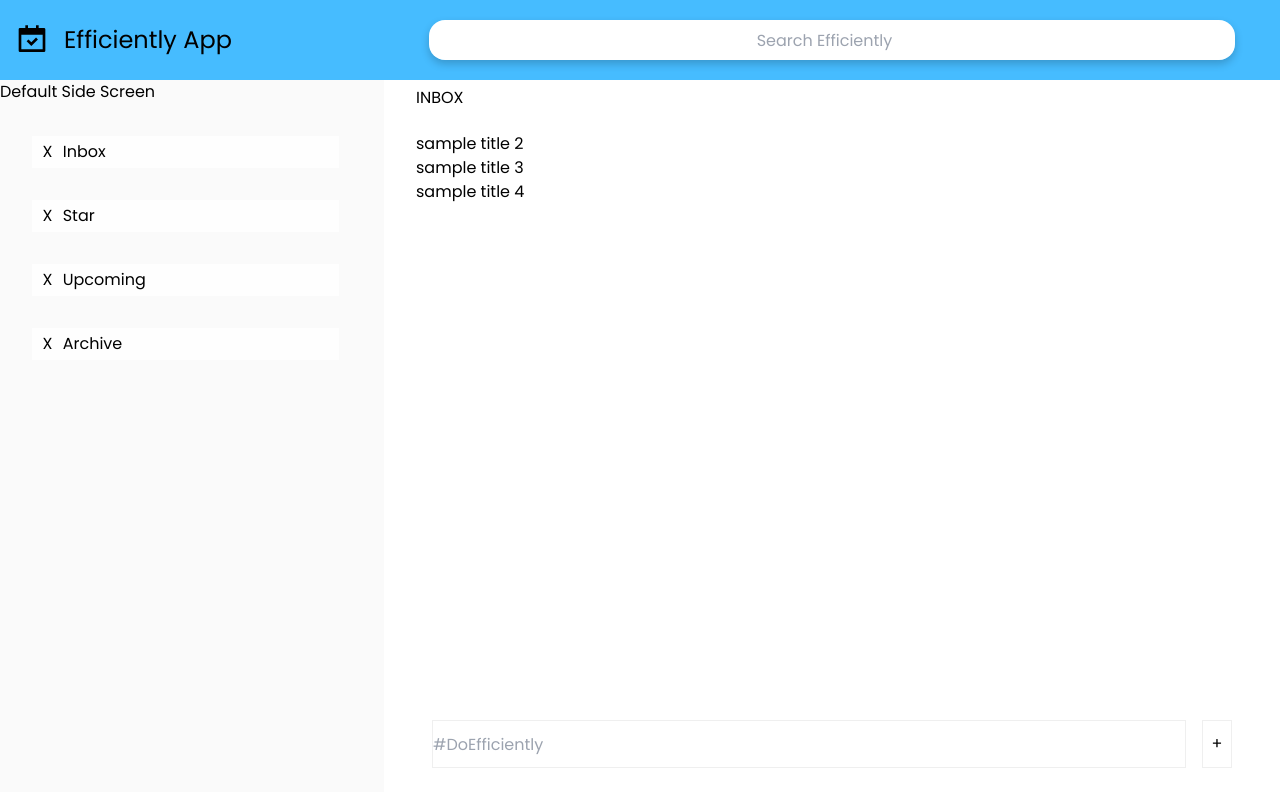
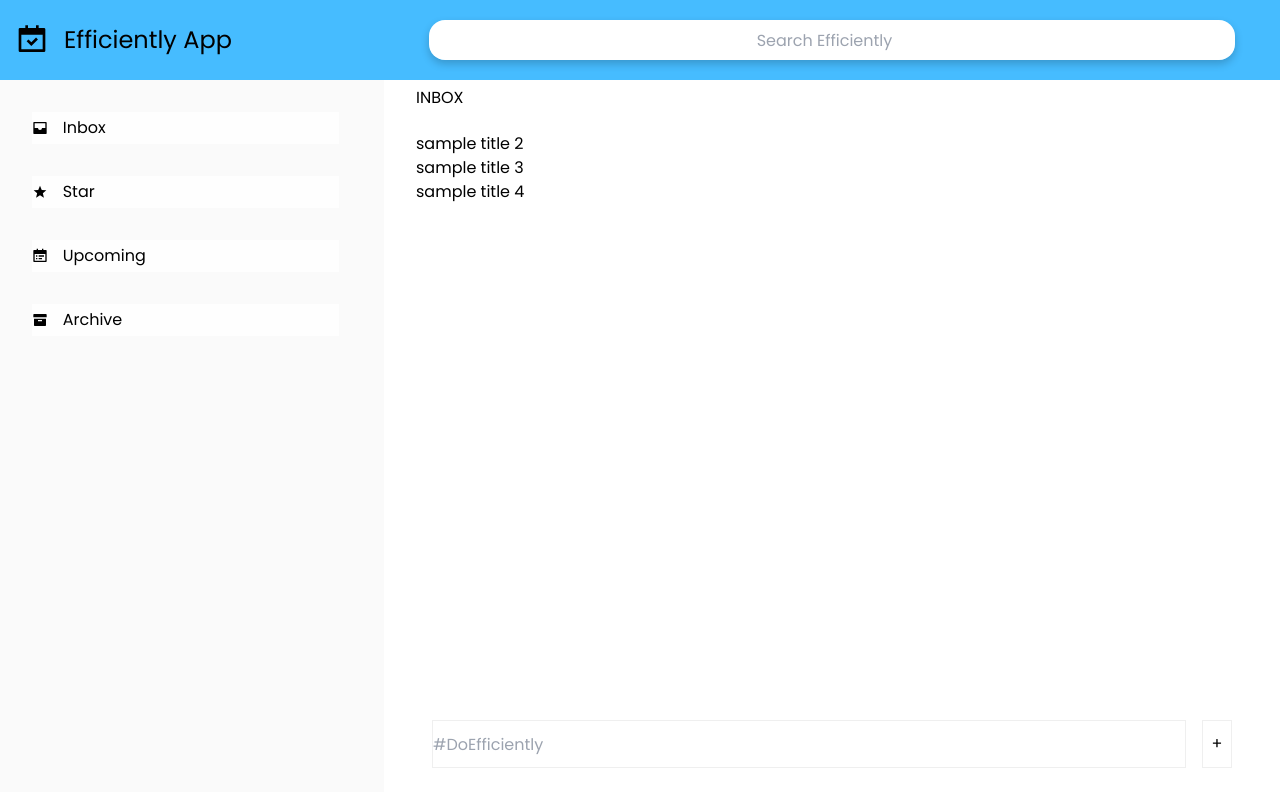
Before and after one commit to pythagoreaneng/efficiently-app-web, a React (Create React App) app: page / in a window 1280 px wide. Shown: the top 792 px of the page. Built offline with nearby package versions, Linux system fonts and the light colour scheme.

Commit message:
Add icons

```diff
--- a/src/pages/index.js
+++ b/src/pages/index.js
@@ -4,7 +4,13 @@ import inbox from "./inbox";
 import star from "./star";
 import upcoming from "./upcoming";
 import archive from "./archive";
-import { RiCalendarCheckFill } from "react-icons/ri";
+import {
+  RiCalendarCheckFill,
+  RiInboxFill,
+  RiStarSFill,
+  RiCalendarTodoFill,
+  RiArchiveFill,
+} from "react-icons/ri";
 
 const Container = styled.div`
   height: 100vh;
@@ -113,7 +119,7 @@ const Home = ({ screenTitle }) => {
     setSideScreen(!sideScreen);
   };
 
-  const [sideScreenName, setSideScreenName] = useState("Default Side Screen");
+  const [sideScreenName, setSideScreenName] = useState("");
   const [mainScreenName, setMainScreenName] = useState("INBOX");
 
   const handleMainScreen = (e) => {
@@ -139,19 +145,27 @@ const Home = ({ screenTitle }) => {
           <SideScreenContainer>
             {sideScreenName}
             <SideSectionWrapper onClick={() => handleMainScreen(inbox)}>
-              <SectionIcon>X</SectionIcon>
+              <SectionIcon>
+                <RiInboxFill />
+              </SectionIcon>
               <SectionName>Inbox</SectionName>
             </SideSectionWrapper>
             <SideSectionWrapper onClick={() => handleMainScreen(star)}>
-              <SectionIcon>X</SectionIcon>
+              <SectionIcon>
+                <RiStarSFill />
+              </SectionIcon>
               <SectionName>Star</SectionName>
             </SideSectionWrapper>
             <SideSectionWrapper onClick={() => handleMainScreen(upcoming)}>
-              <SectionIcon>X</SectionIcon>
+              <SectionIcon>
+                <RiCalendarTodoFill />
+              </SectionIcon>
               <SectionName>Upcoming</SectionName>
             </SideSectionWrapper>
             <SideSectionWrapper onClick={() => handleMainScreen(archive)}>
-              <SectionIcon>X</SectionIcon>
+              <SectionIcon>
+                <RiArchiveFill />
+              </SectionIcon>
               <SectionName>Archive</SectionName>
             </SideSectionWrapper>
           </SideScreenContainer>
```
